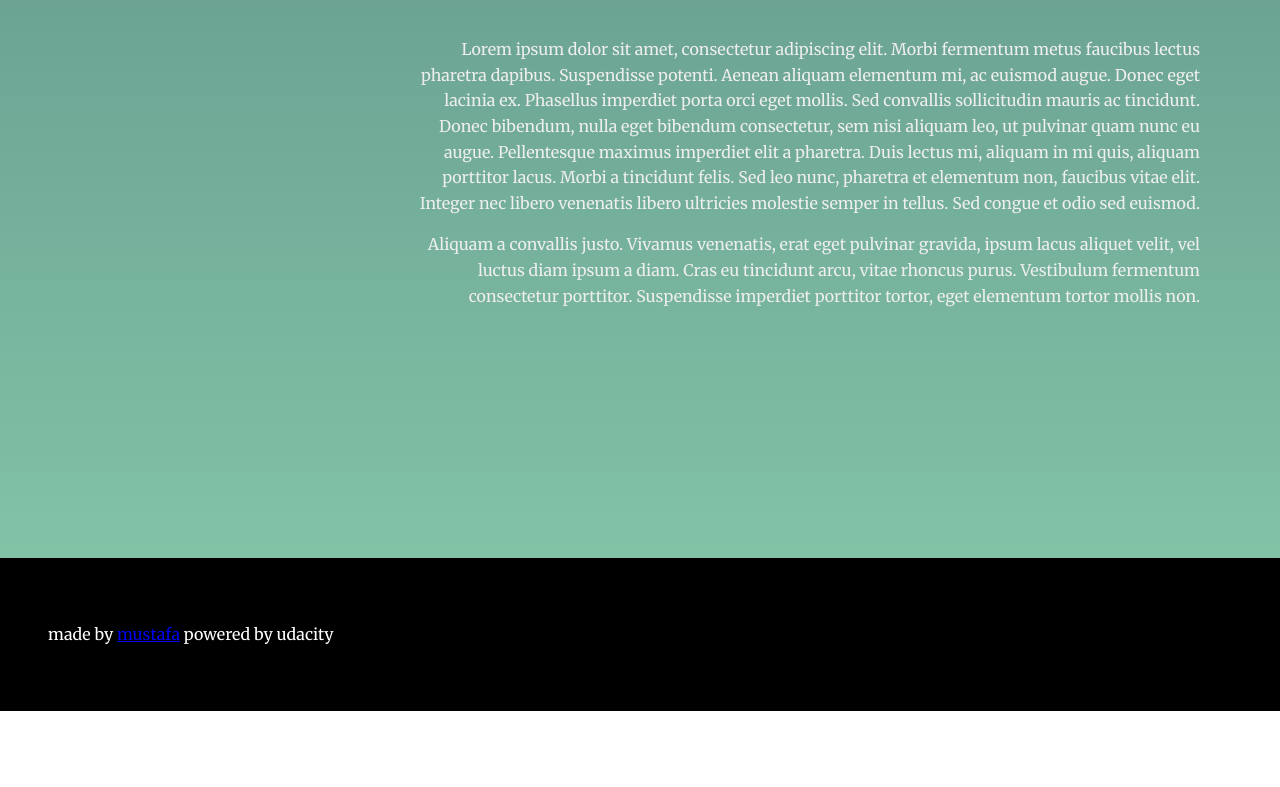
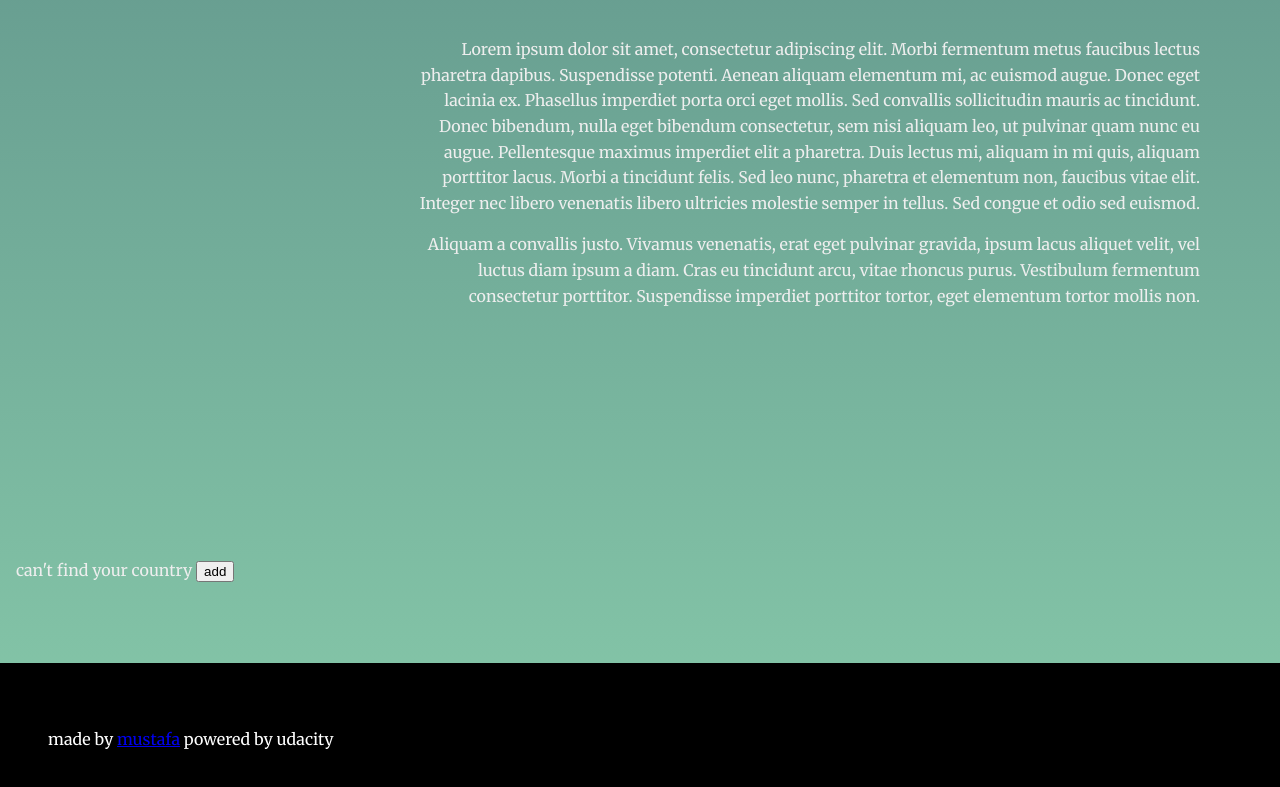
Before and after one commit to MustafaRaafat/Egypt-FWD, a plain HTML site: page index.html in a window 1280 px wide. Shown: the part 2723-3510 px from the top of the page. Before the commit the page ends 3434 px from the top, so only its background shows below. Drawn offline with Linux system fonts and the light colour scheme.

Commit message:
Update index.html

```diff
--- a/index.html
+++ b/index.html
@@ -36,7 +36,7 @@
                     </p>
                 </div>
             </section>
-            <section id="Germany" data-nav="Germany" class="country-active-class">
+            <section id="Germany" data-nav="Germany">
                 <div class="landing__container">
                     <h2>
                         Germany
@@ -76,6 +76,12 @@
                 </div>
             </section>
         </main>
+        <main>
+                <div>
+                    <p>can't find your country
+                        <button type="button" onclick="addNewCountry()" class="addbutton">add</button></p>
+                </div>
+        </main>
         <footer class="page__footer">
             <p>made by <a href="https://github.com/MustafaRaafat">mustafa</a> powered by udacity</p>
         </footer>
```
